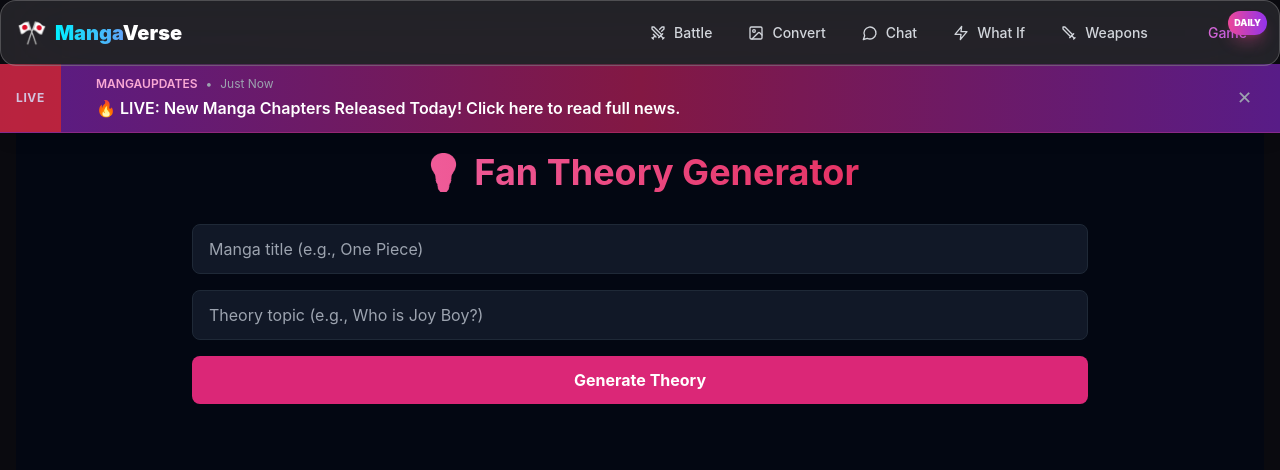
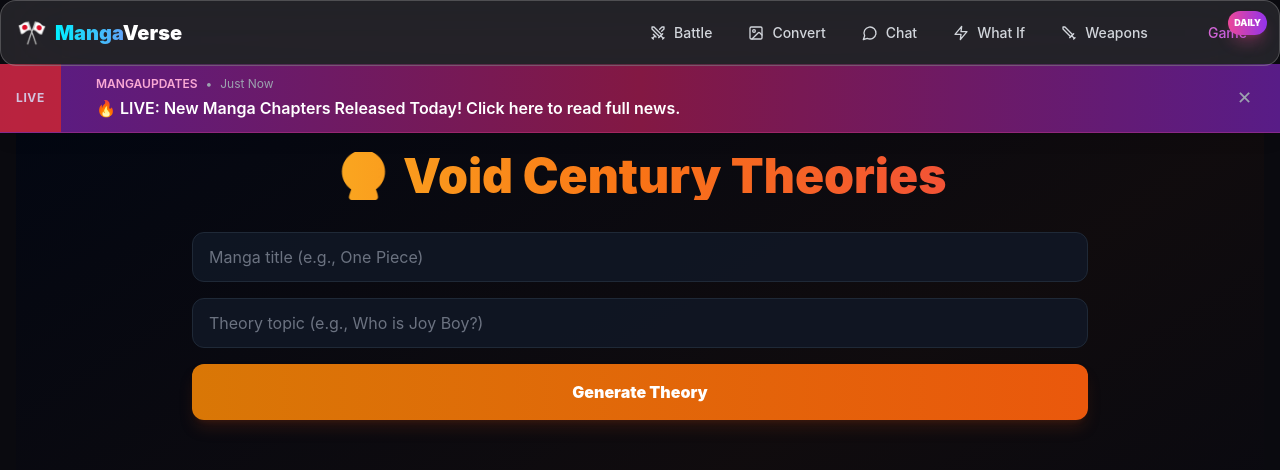
Before and after one commit to gudang-garam007/mangaverse, a Next.js app in the folder frontend/: page /theory in a window 1280 px wide. Shown: the top 470 px of the page. Built offline with nearby package versions, Linux system fonts and the light colour scheme.

Commit message:
feat: add bounty clout, canon accuracy meter, and voting to theory generator

```diff
--- a/frontend/src/app/theory/page.tsx
+++ b/frontend/src/app/theory/page.tsx
@@ -4,12 +4,14 @@ import { useState } from "react";
 export default function TheoryPage() {
   const [manga, setManga] = useState("");
   const [topic, setTopic] = useState("");
-  const [theory, setTheory] = useState("");
+  const [theoryData, setTheoryData] = useState<any>(null);
   const [loading, setLoading] = useState(false);
+  const [userVote, setUserVote] = useState<"agree" | "clown" | null>(null);
 
   const handleGenerate = async (e: React.FormEvent) => {
     e.preventDefault();
     setLoading(true);
+    setUserVote(null);
     try {
       const res = await fetch(`${process.env.NEXT_PUBLIC_API_URL}/api/theory/generate`, {
         method: "POST",
@@ -17,27 +19,59 @@ export default function TheoryPage() {
         body: JSON.stringify({ manga_title: manga, topic }),
       });
       const data = await res.json();
-      setTheory(data.theory || data.detail);
+      if (res.ok) {
+        setTheoryData({
+          id: data.theory_id,
+          text: data.theory,
+          canonAccuracy: data.canon_accuracy,
+          bounty: data.bounty,
+          votes: { agree: data.votes_agree || 0, clown: data.votes_clown || 0 }
+        });
+      } else {
+        setTheoryData({ text: data.detail || "Error generating theory" });
+      }
     } catch (err) {
-      setTheory("Error generating theory");
+      setTheoryData({ text: "Network error occurred" });
     } finally {
       setLoading(false);
     }
   };
 
+  const handleVote = async (type: "agree" | "clown") => {
+    if (userVote || !theoryData?.id) return;
+
+    // Optimistic UI update
+    setTheoryData((prev: any) => ({
+      ...prev,
+      votes: { ...prev.votes, [type]: prev.votes[type] + 1 }
+    }));
+    setUserVote(type);
+
+    try {
+      await fetch(`${process.env.NEXT_PUBLIC_API_URL}/api/theory/vote`, {
+        method: "POST",
+        headers: { "Content-Type": "application/json" },
+        body: JSON.stringify({ theory_id: theoryData.id, vote_type: type }),
+      });
+    } catch (err) {
+      console.error("Vote failed", err);
+    }
+  };
+
   return (
-    <div className="min-h-screen bg-gray-950 text-gray-100 p-6">
+    <div className="min-h-screen bg-gradient-to-br from-gray-950 via-amber-950/10 to-gray-950 text-gray-100 p-6">
       <div className="max-w-4xl mx-auto">
-        <h1 className="text-4xl font-bold text-center mb-8 text-transparent bg-clip-text bg-gradient-to-r from-pink-400 to-rose-600">
-          💡 Fan Theory Generator
+        <h1 className="text-4xl md:text-5xl font-black text-center mb-8 bg-gradient-to-r from-amber-400 via-orange-500 to-red-500 bg-clip-text text-transparent">
+          🔮 Void Century Theories
         </h1>
-        <form onSubmit={handleGenerate} className="space-y-4">
+
+        <form onSubmit={handleGenerate} className="space-y-4 mb-8">
           <input
             type="text"
             placeholder="Manga title (e.g., One Piece)"
             value={manga}
             onChange={(e) => setManga(e.target.value)}
-            className="w-full bg-gray-900 border border-gray-800 rounded-lg px-4 py-3 focus:outline-none focus:ring-2 focus:ring-pink-500"
+            className="w-full bg-gray-900/80 border border-gray-800 rounded-xl px-4 py-3 text-white placeholder-gray-500 focus:outline-none focus:border-amber-500 transition"
             required
           />
           <input
@@ -45,21 +79,107 @@ export default function TheoryPage() {
             placeholder="Theory topic (e.g., Who is Joy Boy?)"
             value={topic}
             onChange={(e) => setTopic(e.target.value)}
-            className="w-full bg-gray-900 border border-gray-800 rounded-lg px-4 py-3 focus:outline-none focus:ring-2 focus:ring-pink-500"
+            className="w-full bg-gray-900/80 border border-gray-800 rounded-xl px-4 py-3 text-white placeholder-gray-500 focus:outline-none focus:border-amber-500 transition"
             required
           />
           <button
             type="submit"
             disabled={loading}
-            className="w-full bg-pink-600 hover:bg-pink-700 text-white font-bold py-3 rounded-lg transition disabled:opacity-50"
+            className="w-full bg-gradient-to-r from-amber-600 to-orange-600 hover:from-amber-500 hover:to-orange-500 text-white font-black py-4 rounded-xl transition disabled:opacity-50 shadow-lg shadow-orange-900/30"
           >
-            {loading ? "💡 Generating..." : "Generate Theory"}
+            {loading ? "🔮 Decoding Poneglyph..." : "Generate Theory"}
           </button>
         </form>
-        {theory && (
-          <div className="mt-6 bg-gray-900 border border-gray-800 rounded-lg p-6">
-            <h2 className="text-xl font-bold mb-4 text-pink-400">Theory:</h2>
-            <p className="text-gray-300 whitespace-pre-wrap">{theory}</p>
+
+        {theoryData && theoryData.text && (
+          <div className="relative animate-in fade-in slide-in-from-bottom-4 duration-700">
+            {/* Wanted Poster Stamp */}
+            <div className="absolute -top-4 -right-4 rotate-12 z-10 hidden md:block">
+              <div className="bg-red-600 text-white px-4 py-2 rounded-lg border-4 border-red-800 shadow-xl transform -rotate-6">
+                <div className="text-[10px] font-black uppercase tracking-widest text-center">Wanted</div>
+                <div className="text-xl font-black text-center">₿ {theoryData.bounty?.toLocaleString() || '???'}</div>
+              </div>
+            </div>
+
+            <div className="bg-gradient-to-br from-gray-900 to-gray-950 border-2 border-amber-600/30 rounded-2xl p-6 shadow-2xl">
+              <h2 className="text-2xl font-bold text-amber-400 mb-4 flex items-center gap-2">
+                📜 Decoded Theory
+              </h2>
+
+              {/* Canon Accuracy Meter */}
+              {theoryData.canonAccuracy && (
+                <div className="mb-6 bg-black/40 rounded-xl p-4 border border-gray-800">
+                  <div className="flex justify-between items-center mb-2">
+                    <span className="text-sm font-bold text-gray-300 flex items-center gap-2">
+                      <span className="w-2 h-2 rounded-full bg-cyan-400 animate-pulse"></span>
+                      Canon Consistency Score
+                    </span>
+                    <span className="text-xl font-black text-cyan-400">{theoryData.canonAccuracy}%</span>
+                  </div>
+                  <div className="w-full bg-gray-800 rounded-full h-3 overflow-hidden">
+                    <div
+                      className={`h-full rounded-full transition-all duration-1000 ${
+                        theoryData.canonAccuracy >= 80 ? 'bg-gradient-to-r from-green-500 to-emerald-400' :
+                        theoryData.canonAccuracy >= 60 ? 'bg-gradient-to-r from-yellow-500 to-orange-400' :
+                        'bg-gradient-to-r from-red-500 to-pink-400'
+                      }`}
+                      style={{ width: `${theoryData.canonAccuracy}%` }}
+                    />
+                  </div>
+                  <p className="text-xs text-gray-500 mt-2 text-right">
+                    Poneglyph Match: <span className="text-amber-400 font-bold">High Probability</span>
+                  </p>
+                </div>
+              )}
+
+              {/* Theory Text */}
+              <div className="bg-black/20 rounded-xl p-5 mb-6 border-l-4 border-amber-500">
+                <p className="text-gray-200 leading-relaxed whitespace-pre-wrap text-lg">
+                  {theoryData.text}
+                </p>
+              </div>
+
+              {/* Voting Section */}
+              <div className="grid grid-cols-2 gap-4">
+                <button
+                  onClick={() => handleVote("agree")}
+                  disabled={!!userVote}
+                  className={`py-4 rounded-xl font-bold transition-all flex items-center justify-center gap-3 border-2 ${
+                    userVote === "agree"
+                      ? "bg-green-600/20 border-green-500 text-green-400"
+                      : "bg-gray-800/50 border-gray-700 text-gray-300 hover:bg-green-900/30 hover:border-green-500/50"
+                  }`}
+                >
+                  <span className="text-2xl">🔥</span>
+                  <div className="text-left">
+                    <div className="text-xs uppercase tracking-wider">Agree</div>
+                    <div className="text-xl font-black">{theoryData.votes?.agree.toLocaleString() || 0}</div>
+                  </div>
+                </button>
+
+                <button
+                  onClick={() => handleVote("clown")}
+                  disabled={!!userVote}
+                  className={`py-4 rounded-xl font-bold transition-all flex items-center justify-center gap-3 border-2 ${
+                    userVote === "clown"
+                      ? "bg-red-600/20 border-red-500 text-red-400"
+                      : "bg-gray-800/50 border-gray-700 text-gray-300 hover:bg-red-900/30 hover:border-red-500/50"
+                  }`}
+                >
+                  <span className="text-2xl">🤡</span>
+                  <div className="text-left">
+                    <div className="text-xs uppercase tracking-wider">Clown Theory</div>
+                    <div className="text-xl font-black">{theoryData.votes?.clown.toLocaleString() || 0}</div>
+                  </div>
+                </button>
+              </div>
+
+              {userVote && (
+                <div className="mt-4 text-center text-sm text-amber-400/80 animate-pulse">
+                  Your vote has been recorded in the Void Century archives.
+                </div>
+              )}
+            </div>
           </div>
         )}
       </div>
```
